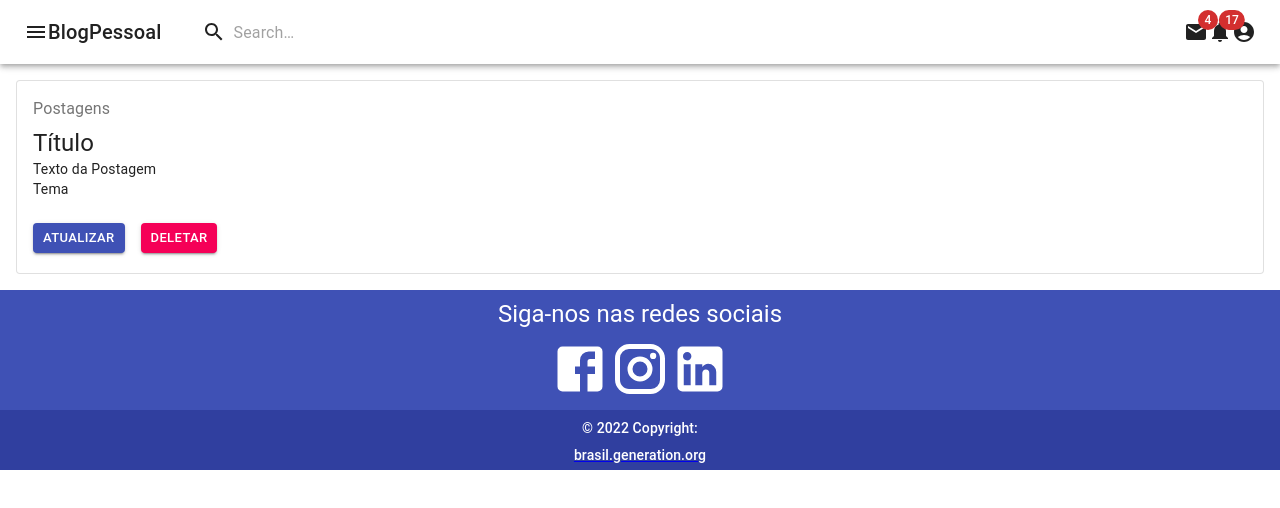
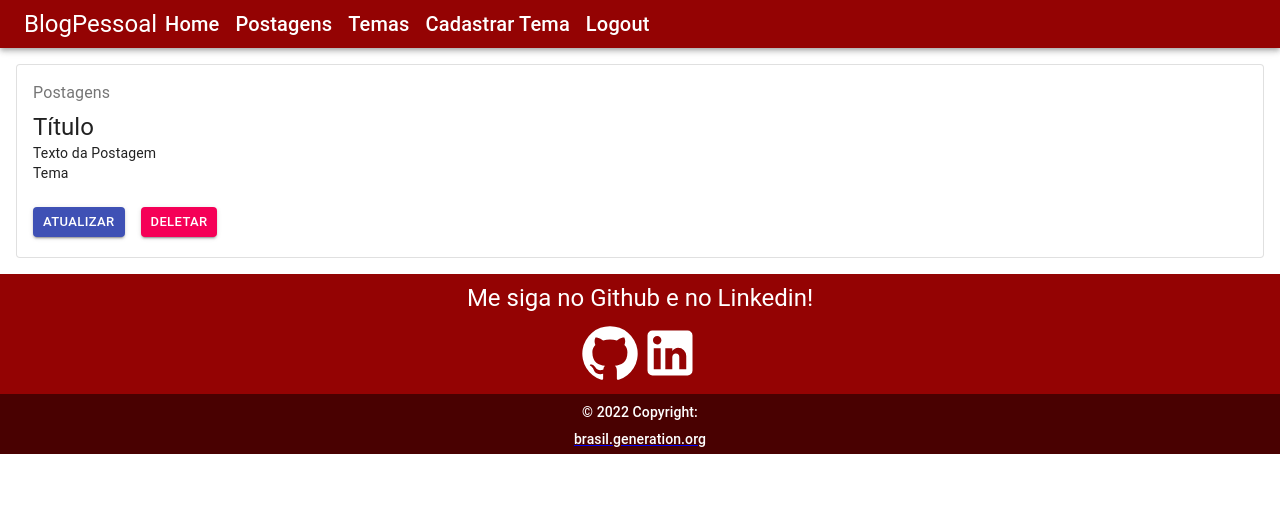
Before and after one commit to GustavoMLima9393/Blog_Pessoal_Front_End, a React (Create React App) app: page /posts in a window 1280 px wide. Shown: the top 508 px of the page. Built offline with nearby package versions, Linux system fonts and the light colour scheme.

Commit message:
Alterando cores de Footer e Navbar

```diff
--- a/src/components/estaticos/footer/Footer.css
+++ b/src/components/estaticos/footer/Footer.css
@@ -1,10 +1,10 @@
 .box1{
-    background-color: #3F51B5;
+    background-color: #940303;
     height: 120px;
 }
 
 .box2{
-    background-color:#303F9F;
+    background-color:#490101;
     height: 60px;
 }
 
@@ -15,4 +15,5 @@
 
 .textos{
     color: white;
+    text-decoration: none;
 }
--- a/src/components/estaticos/footer/Footer.tsx
+++ b/src/components/estaticos/footer/Footer.tsx
@@ -1,7 +1,6 @@
 import React from 'react';
-import InstagramIcon from '@material-ui/icons/Instagram';
-import FacebookIcon from '@material-ui/icons/Facebook';
 import LinkedInIcon from '@material-ui/icons/LinkedIn';
+import GitHubIcon from '@mui/icons-material/GitHub';
 import {Typography, Grid} from '@material-ui/core';
 import {Box} from '@mui/material';
 import './Footer.css';
@@ -13,16 +12,13 @@ function Footer() {
                 <Grid alignItems="center" item xs={12}>
                     <Box className='box1'>
                         <Box paddingTop={1} display="flex" alignItems="center" justifyContent="center">
-                            <Typography variant="h5" align="center" gutterBottom className="textos">Siga-nos nas redes sociais </Typography>
+                            <Typography variant="h5" align="center" gutterBottom className="textos">Me siga no Github e no Linkedin! </Typography>
                         </Box>
                         <Box display="flex" alignItems="center" justifyContent="center">
-                            <a href="https://www.facebook.com/generationbrasil" target="_blank">
-                                <FacebookIcon className='redes' />
+                            <a href="https://github.com/gustavomlima9393" target="_blank">
+                                <GitHubIcon className='redes' />
                             </a>
-                            <a href="https://www.instagram.com/generationbrasil/" target="_blank">
-                                <InstagramIcon className='redes' />
-                            </a>
-                            <a href="https://www.linkedin.com/school/generationbrasil/" target="_blank">
+                            <a href="https://www.linkedin.com/in/gustavo-macedo-de-lima/" target="_blank">
                                 <LinkedInIcon className='redes' />
                             </a>
                         </Box>
--- a/src/components/estaticos/navbar/Navbar.css
+++ b/src/components/estaticos/navbar/Navbar.css
@@ -1,3 +1,8 @@
-.text-decorator-none{
+.cursor{
+    cursor: pointer;
+    color: white;
+}
+
+.text-decorater-none{
     text-decoration: none;
 }
--- a/src/components/estaticos/navbar/Navbar.tsx
+++ b/src/components/estaticos/navbar/Navbar.tsx
@@ -1,235 +1,56 @@
-import * as React from 'react';
-import { styled, alpha } from '@mui/material/styles';
-import AppBar from '@mui/material/AppBar';
-import Box from '@mui/material/Box';
-import Toolbar from '@mui/material/Toolbar';
-import IconButton from '@mui/material/IconButton';
-import Typography from '@mui/material/Typography';
-import InputBase from '@mui/material/InputBase';
-import Badge from '@mui/material/Badge';
-import MenuItem from '@mui/material/MenuItem';
-import Menu from '@mui/material/Menu';
-import MenuIcon from '@mui/icons-material/Menu';
-import SearchIcon from '@mui/icons-material/Search';
-import AccountCircle from '@mui/icons-material/AccountCircle';
-import MailIcon from '@mui/icons-material/Mail';
-import NotificationsIcon from '@mui/icons-material/Notifications';
-import MoreIcon from '@mui/icons-material/MoreVert';
-import './Navbar.css'
+import Menu from "@material-ui/core/Menu";
+import React from "react";
+import MenuIcon from "@material-ui/icons/Menu";
+import { AppBar, Toolbar, IconButton, Typography, Button } from "@material-ui/core";
+import {Box} from '@mui/material';
+import { Link } from "react-router-dom";
+import './Navbar.css';
+import { color } from "@mui/system";
 
-const Search = styled('div')(({ theme }) => ({
-  position: 'relative',
-  borderRadius: theme.shape.borderRadius,
-  backgroundColor: alpha(theme.palette.common.white, 0.15),
-  '&:hover': {
-    backgroundColor: alpha(theme.palette.common.white, 0.25),
-  },
-  marginRight: theme.spacing(2),
-  marginLeft: 0,
-  width: '100%',
-  [theme.breakpoints.up('sm')]: {
-    marginLeft: theme.spacing(3),
-    width: 'auto',
-  },
-}));
+function Navbar() {
+  return (
+    <>
+      <AppBar position="static" style={{backgroundColor:'#940303'}}>
+        <Toolbar variant="dense">
+          <Box className="cursor">
+            <Typography variant="h5" color="inherit">
+              BlogPessoal
+            </Typography>
+          </Box>
 
-const SearchIconWrapper = styled('div')(({ theme }) => ({
-  padding: theme.spacing(0, 2),
-  height: '100%',
-  position: 'absolute',
-  pointerEvents: 'none',
-  display: 'flex',
-  alignItems: 'center',
-  justifyContent: 'center',
-}));
-
-const StyledInputBase = styled(InputBase)(({ theme }) => ({
-  color: 'inherit',
-  '& .MuiInputBase-input': {
-    padding: theme.spacing(1, 1, 1, 0),
-    // vertical padding + font size from searchIcon
-    paddingLeft: `calc(1em + ${theme.spacing(4)})`,
-    transition: theme.transitions.create('width'),
-    width: '100%',
-    [theme.breakpoints.up('md')]: {
-      width: '20ch',
-    },
-  },
-}));
-
-export default function PrimarySearchAppBar() {
-  const [anchorEl, setAnchorEl] = React.useState<null | HTMLElement>(null);
-  const [mobileMoreAnchorEl, setMobileMoreAnchorEl] =
-    React.useState<null | HTMLElement>(null);
-
-  const isMenuOpen = Boolean(anchorEl);
-  const isMobileMenuOpen = Boolean(mobileMoreAnchorEl);
-
-  const handleProfileMenuOpen = (event: React.MouseEvent<HTMLElement>) => {
-    setAnchorEl(event.currentTarget);
-  };
-
-  const handleMobileMenuClose = () => {
-    setMobileMoreAnchorEl(null);
-  };
-
-  const handleMenuClose = () => {
-    setAnchorEl(null);
-    handleMobileMenuClose();
-  };
-
-  const handleMobileMenuOpen = (event: React.MouseEvent<HTMLElement>) => {
-    setMobileMoreAnchorEl(event.currentTarget);
-  };
-
-  const menuId = 'primary-search-account-menu';
-  const renderMenu = (
-    <Menu
-      anchorEl={anchorEl}
-      anchorOrigin={{
-        vertical: 'top',
-        horizontal: 'right',
-      }}
-      id={menuId}
-      keepMounted
-      transformOrigin={{
-        vertical: 'top',
-        horizontal: 'right',
-      }}
-      open={isMenuOpen}
-      onClose={handleMenuClose}
-    >
-      <MenuItem onClick={handleMenuClose}>Profile</MenuItem>
-      <MenuItem onClick={handleMenuClose}>My account</MenuItem>
-    </Menu>
-  );
-
-  const mobileMenuId = 'primary-search-account-menu-mobile';
-  const renderMobileMenu = (
-    <Menu
-      anchorEl={mobileMoreAnchorEl}
-      anchorOrigin={{
-        vertical: 'top',
-        horizontal: 'right',
-      }}
-      id={mobileMenuId}
-      keepMounted
-      transformOrigin={{
-        vertical: 'top',
-        horizontal: 'right',
-      }}
-      open={isMobileMenuOpen}
-      onClose={handleMobileMenuClose}
-    >
-      <MenuItem>
-        <IconButton size="large" aria-label="show 1 new mails" color="inherit">
-          <Badge badgeContent={4} color="error">
-            <MailIcon />
-          </Badge>
-        </IconButton>
-        <p>Messages</p>
-      </MenuItem>
-      <MenuItem>
-        <IconButton
-          size="large"
-          aria-label="show 3 new notifications"
-          color="inherit"
-        >
-          <Badge badgeContent={5} color="error">
-            <NotificationsIcon />
-          </Badge>
-        </IconButton>
-        <p>Notifications</p>
-      </MenuItem>
-      <MenuItem onClick={handleProfileMenuOpen}>
-        <IconButton
-          size="large"
-          aria-label="account of current user"
-          aria-controls="primary-search-account-menu"
-          aria-haspopup="true"
-          color="inherit"
-        >
-          <AccountCircle />
-        </IconButton>
-        <p>Profile</p>
-      </MenuItem>
-    </Menu>
-  );
-
-  return (
-    <Box sx={{ flexGrow: 1 }}>
-      <AppBar position="static">
-        <Toolbar>
-          <IconButton
-            size="large"
-            edge="start"
-            color="inherit"
-            aria-label="open drawer"
-            sx={{ mr: 2 }}
-          >
-            <MenuIcon />
-          </IconButton>
-          <Typography
-            variant="h6"
-            noWrap
-            component="div"
-            sx={{ display: { xs: 'none', sm: 'block' } }}
-          >
-            BlogPessoal
-          </Typography>
-          <Search>
-            <SearchIconWrapper>
-              <SearchIcon />
-            </SearchIconWrapper>
-            <StyledInputBase
-              placeholder="Search…"
-              inputProps={{ 'aria-label': 'search' }}
-            />
-          </Search>
-          <Box sx={{ flexGrow: 1 }} />
-          <Box sx={{ display: { xs: 'none', md: 'flex' } }}>
-            <IconButton size="large" aria-label="show 4 new mails" color="inherit">
-              <Badge badgeContent={4} color="error">
-                <MailIcon />
-              </Badge>
-            </IconButton>
-            <IconButton
-              size="large"
-              aria-label="show 17 new notifications"
-              color="inherit"
-            >
-              <Badge badgeContent={17} color="error">
-                <NotificationsIcon />
-              </Badge>
-            </IconButton>
-            <IconButton
-              size="large"
-              edge="end"
-              aria-label="account of current user"
-              aria-controls={menuId}
-              aria-haspopup="true"
-              onClick={handleProfileMenuOpen}
-              color="inherit"
-            >
-              <AccountCircle />
-            </IconButton>
-          </Box>
-          <Box sx={{ display: { xs: 'flex', md: 'none' } }}>
-            <IconButton
-              size="large"
-              aria-label="show more"
-              aria-controls={mobileMenuId}
-              aria-haspopup="true"
-              onClick={handleMobileMenuOpen}
-              color="inherit"
-            >
-              <MoreIcon />
-            </IconButton>
+          <Box display="flex" justifyContent="start">
+            <Box mx={1} className="cursor">
+              <Typography variant="h6" color="inherit">
+                Home
+              </Typography>
+            </Box>
+            <Box mx={1} className="cursor">
+              <Typography variant="h6" color="inherit">
+                Postagens
+              </Typography>
+            </Box>
+            <Box mx={1} className="cursor">
+              <Typography variant="h6" color="inherit">
+                Temas
+              </Typography>
+            </Box>
+            <Box mx={1} className="cursor">
+              <Typography variant="h6" color="inherit">
+                Cadastrar Tema
+              </Typography>
+            </Box>
+            <Link to="/login" className="cursor, text-decorater-none" >
+              <Box mx={1} style={{ cursor: "pointer", color: "white" }}>
+                <Typography variant="h6" color="inherit">
+                  Logout
+                </Typography>
+              </Box>
+            </Link>
           </Box>
         </Toolbar>
       </AppBar>
-      {renderMobileMenu}
-      {renderMenu}
-    </Box>
+    </>
   );
 }
+
+export default Navbar;
--- a/src/components/postagens/tabpostagem/TabPostagem.tsx
+++ b/src/components/postagens/tabpostagem/TabPostagem.tsx
@@ -14,7 +14,7 @@ function TabPostagem() {
     return (
         <>
             <TabContext value={value}>
-                <AppBar position="static">
+                <AppBar position="static" style={{backgroundColor:'#940303'}}>
                     <Tabs centered indicatorColor="secondary" onChange={handleChange}>
                         <Tab label="Todas as postagens" value="1" />
                         <Tab label="Sobre-nós" value="2" />
@@ -26,8 +26,8 @@ function TabPostagem() {
                     </Box>
                 </TabPanel>
                 <TabPanel value="2">
-                    <Typography variant="h5" gutterBottom color="textPrimary" component="h5" align="center" className="titulo">Sobre-nós</Typography>
-                    <Typography variant="body1" gutterBottom color="textPrimary" align="justify">Lorem ipsum, dolor sit amet consectetur adipisicing elit. Dignissimos ut eveniet natus totam et, voluptate dicta tempore alias, odio nobis non eius cupiditate minima inventore pariatur! Ipsum itaque consectetur voluptatibus. Lorem ipsum dolor sit amet consectetur adipisicing elit. Quo velit consequuntur suscipit fugiat, nam quis quod quaerat veritatis et, vel ratione beatae, facere neque! Quo animi porro voluptate saepe deleniti? Lorem ipsum dolor sit amet consectetur adipisicing elit. Inventore adipisci, officia aut quidem dolorum deserunt iure dolorem doloribus velit nobis quas consequatur at ullam odit, nesciunt est nulla nihil excepturi!</Typography>
+                    <Typography variant="h5" gutterBottom color="textPrimary" component="h5" align="center" className="titulo">Sobre-mim</Typography>
+                    <Typography variant="body1" gutterBottom color="textPrimary" align="justify">Apenas um cara comum tentando ganhar a vida...</Typography>
                 </TabPanel>
             </TabContext>
         </>
--- a/src/paginas/cadastroUsuario/CadastroUsuario.tsx
+++ b/src/paginas/cadastroUsuario/CadastroUsuario.tsx
@@ -50,7 +50,7 @@ function CadastroUsuario() {
     async function onSubmit(e: ChangeEvent<HTMLFormElement>) {
         e.preventDefault()
         if (confirmarSenha == user.senha) {
-            cadastroUsuario(`/usuarios/cadastrar`, user, setUserResult)
+            cadastroUsuario(`usuarios/cadastrar`, user, setUserResult)
             alert('Usuario cadastrado com sucesso')
         } else {
             alert('Dados inconsistentes. Favor verificar as informações de cadastro.')
--- a/src/paginas/home/Home.css
+++ b/src/paginas/home/Home.css
@@ -1,5 +1,5 @@
 .caixa{
-    background-color: #09a9da;
+    background-color: #e0b49e;
 }
 
 .titulo{
@@ -9,7 +9,7 @@
 
 .botao{
     border-color: white !important;
-    background-color: #05178f;
+    background-color: #940303;
     color: white;
 }
 
--- a/src/services/Service.ts
+++ b/src/services/Service.ts
@@ -1,7 +1,7 @@
 import axios from "axios";
 
 export const api = axios.create({
-    baseURL: "https://blogpessoal-nkth.onrender.com/swagger-ui/index.html"
+    baseURL: "https://blogpessoal-nkth.onrender.com/"
 })
 
 export const cadastroUsuario = async (url: any, dados: any, setDado: any) => {
```
Also changed, not shown: src/components/postagens/tabpostagem/TabPostagem.css (line endings or trailing spaces).
